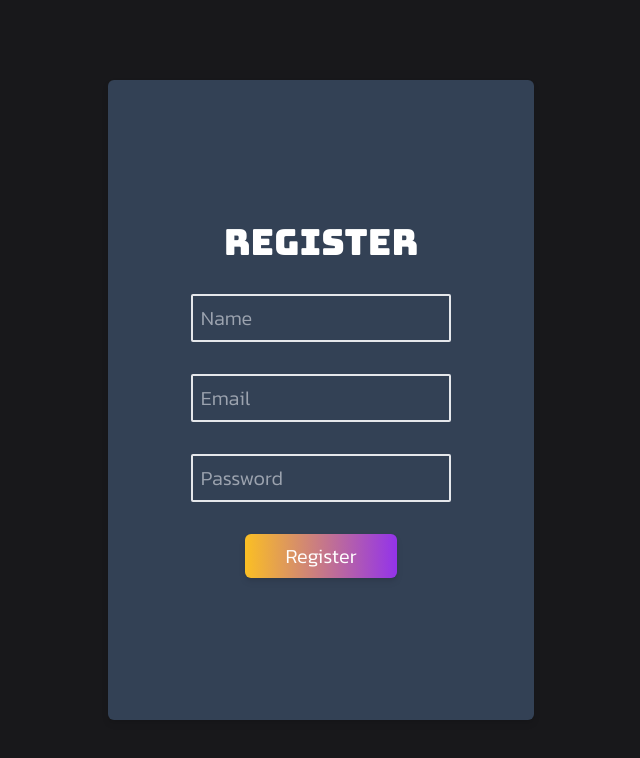
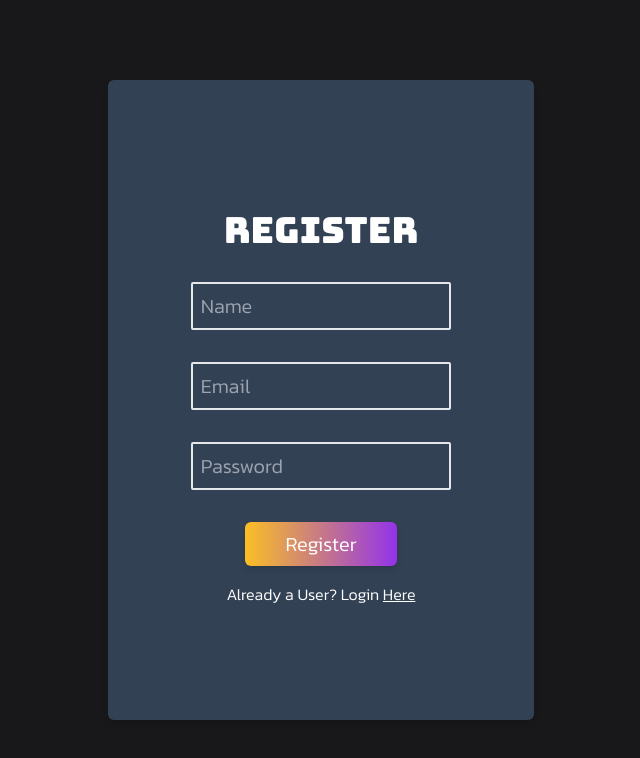
Before and after one commit to abhawsar10/bhaws-fitness-tracker, a React (Vite) app in the folder bhaws-fitness/: page /register in a window 1280 px wide. Shown: the top 758 px of the page, without its empty margins (319-959 px from the left). Built offline with nearby package versions, Linux system fonts and the light colour scheme.

Commit message:
Added Styling

```diff
--- a/bhaws-fitness/src/components/LandingPage.jsx
+++ b/bhaws-fitness/src/components/LandingPage.jsx
@@ -24,12 +24,12 @@ export default function Landingpage(){
                     >
                             Register
                     </div>
-                    <div className="text-xl py-3 px-10 mt-4 rounded-xl text-white font-bungee text-center
+                    {/* <div className="text-xl py-3 px-10 mt-4 rounded-xl text-white font-bungee text-center
                         bg-gradient-to-r from-amber-400 to-purple-600 drop-shadow-md cursor-pointer select-none"
                         onClick={gotoLogin}
                     >
                             Login
-                    </div>
+                    </div> */}
                 </div>
 
         </div>
--- a/bhaws-fitness/src/components/UserLogin.jsx
+++ b/bhaws-fitness/src/components/UserLogin.jsx
@@ -67,6 +67,10 @@ export default function UserLogin(){
                         className="m-4 text-xl text-center rounded-md py-2 px-10 bg-gradient-to-r from-amber-400 to-purple-600 drop-shadow-md cursor-pointer select-none"
                         type="submit" value="Log In"
                     />
+
+                    <div>
+                        New to BHAWS? Register <a href="/register" className="underline">Here</a>
+                    </div>
                 </form>
             </div>
 
--- a/bhaws-fitness/src/components/UserRegister.jsx
+++ b/bhaws-fitness/src/components/UserRegister.jsx
@@ -79,6 +79,10 @@ export default function UserRegister(){
                         className="m-4 text-xl text-center rounded-md py-2 px-10 bg-gradient-to-r from-amber-400 to-purple-600 drop-shadow-md cursor-pointer select-none"
                         type="submit" value="Register"
                     />
+
+                    <div>
+                        Already a User? Login <a href="/login" className="underline">Here</a>
+                    </div>
                 </form>
             </div>
 
```
